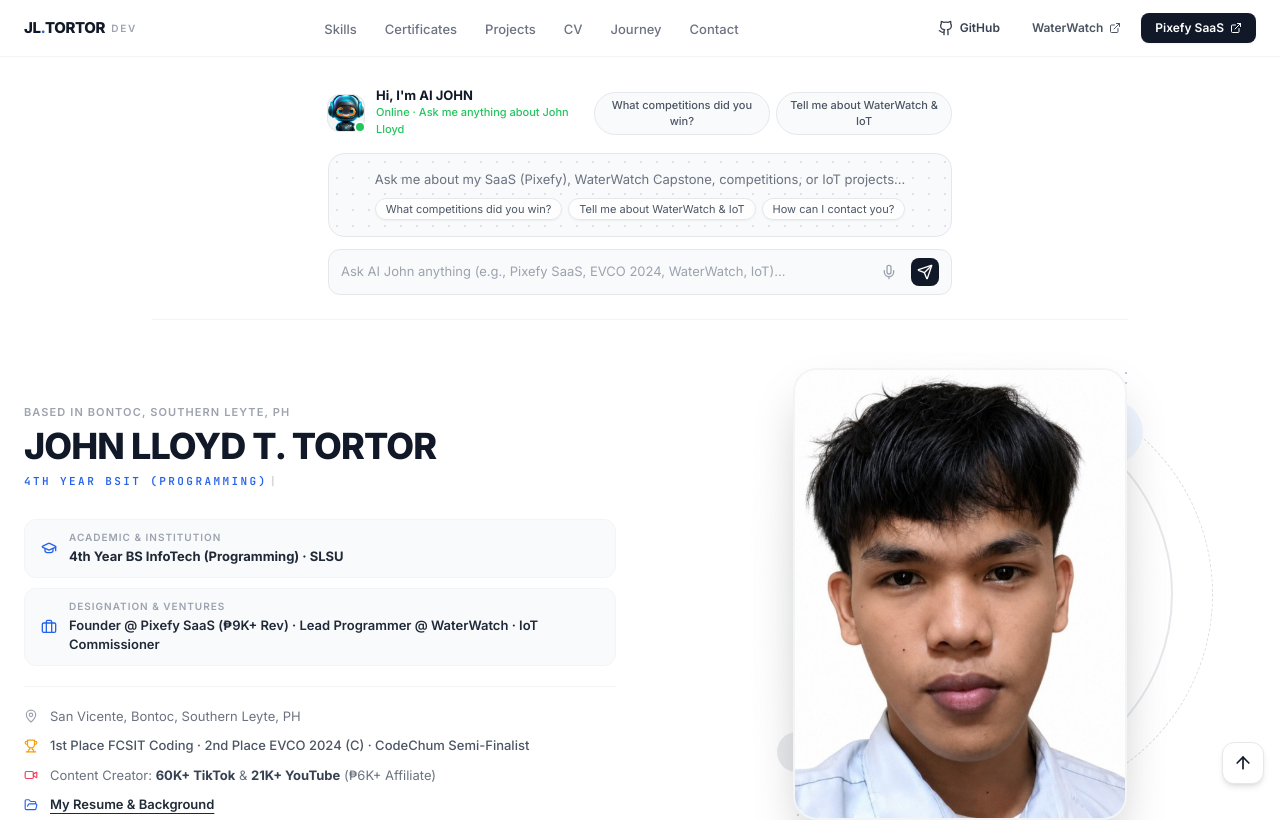
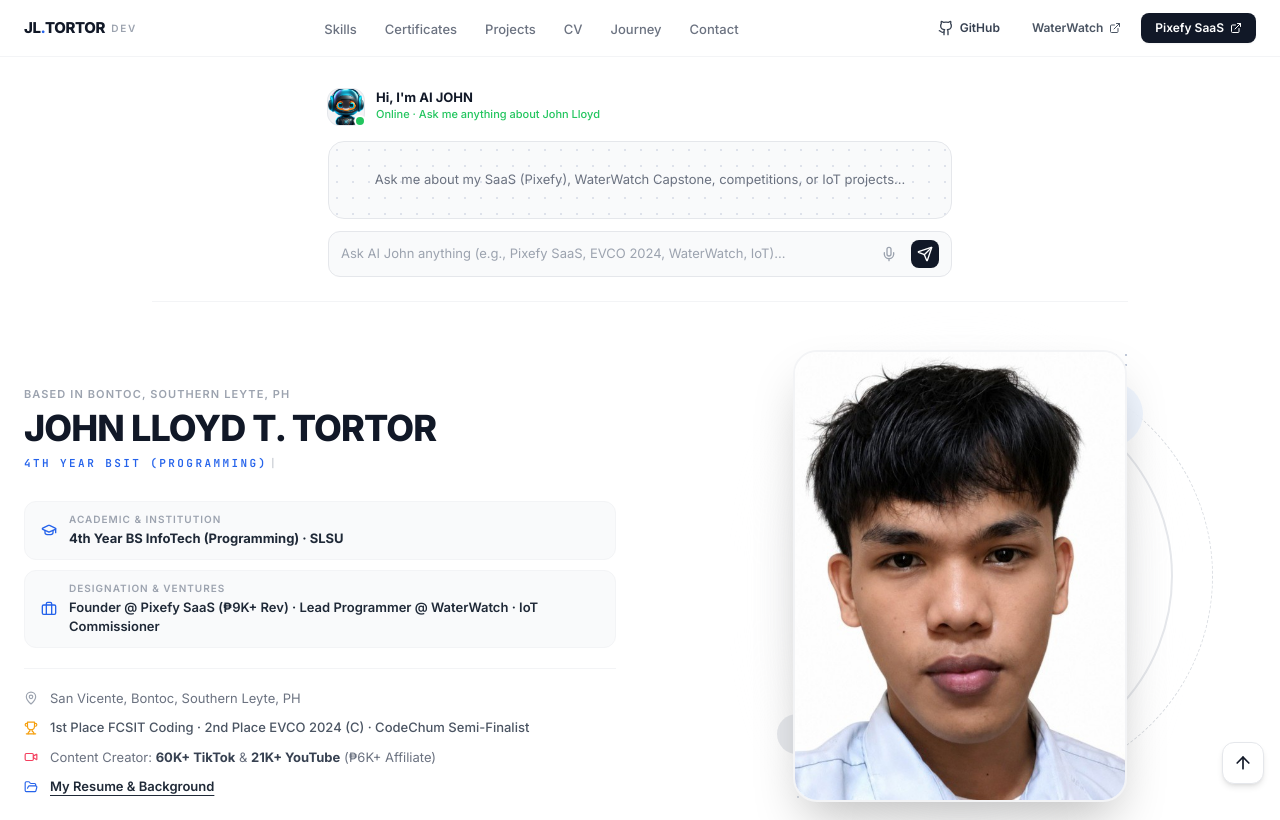
Before and after one commit to de4d10ck-23/portfolio, a React (Vite) app: page / in a window 1280 px wide. Shown: the top 820 px of the page. Built offline with nearby package versions, Linux system fonts and the light colour scheme.

Commit message:
feat: completely remove recommendation buttons from AI John chat

```diff
--- a/src/components/Hero.tsx
+++ b/src/components/Hero.tsx
@@ -240,12 +240,6 @@ export const Hero: React.FC = () => {
     reader.readAsDataURL(file);
   };
 
-  const quickPrompts = [
-    'What competitions did you win?',
-    'Tell me about WaterWatch & IoT',
-    'How can I contact you?',
-  ];
-
   return (
     <header className="bg-white">
       {/* Top AI Chat Assistant Section (same layout & styling as jemcdyn.vercel.app) */}
@@ -281,18 +275,6 @@ export const Hero: React.FC = () => {
                 </p>
               </div>
             </div>
-            <div className="hidden sm:flex items-center gap-1.5">
-              {quickPrompts.slice(0, 2).map((prompt) => (
-                <button
-                  key={prompt}
-                  type="button"
-                  onClick={() => sendMessage(prompt)}
-                  className="text-[11px] font-medium text-gray-600 hover:text-blue-600 bg-gray-50 hover:bg-blue-50 border border-gray-200 hover:border-blue-200 px-2.5 py-1 rounded-full transition-all duration-150"
-                >
-                  {prompt}
-                </button>
-              ))}
-            </div>
           </div>
 
           <div
@@ -303,22 +285,10 @@ export const Hero: React.FC = () => {
             }}
           >
             {messages.length === 0 ? (
-              <div className="flex flex-col items-center justify-center min-h-[44px] gap-2">
+              <div className="flex flex-col items-center justify-center min-h-[44px]">
                 <p className="text-center text-gray-500 text-[12px] md:text-[13px]">
                   Ask me about my SaaS (Pixefy), WaterWatch Capstone, competitions, or IoT projects...
                 </p>
-                <div className="flex flex-wrap justify-center gap-1.5">
-                  {quickPrompts.map((p) => (
-                    <button
-                      key={p}
-                      type="button"
-                      onClick={() => sendMessage(p)}
-                      className="text-[11px] bg-white/90 hover:bg-white text-gray-600 hover:text-blue-600 border border-gray-200 px-2.5 py-0.5 rounded-full transition-colors shadow-sm"
-                    >
-                      {p}
-                    </button>
-                  ))}
-                </div>
               </div>
             ) : (
               messages.map((msg, idx) => (
```
